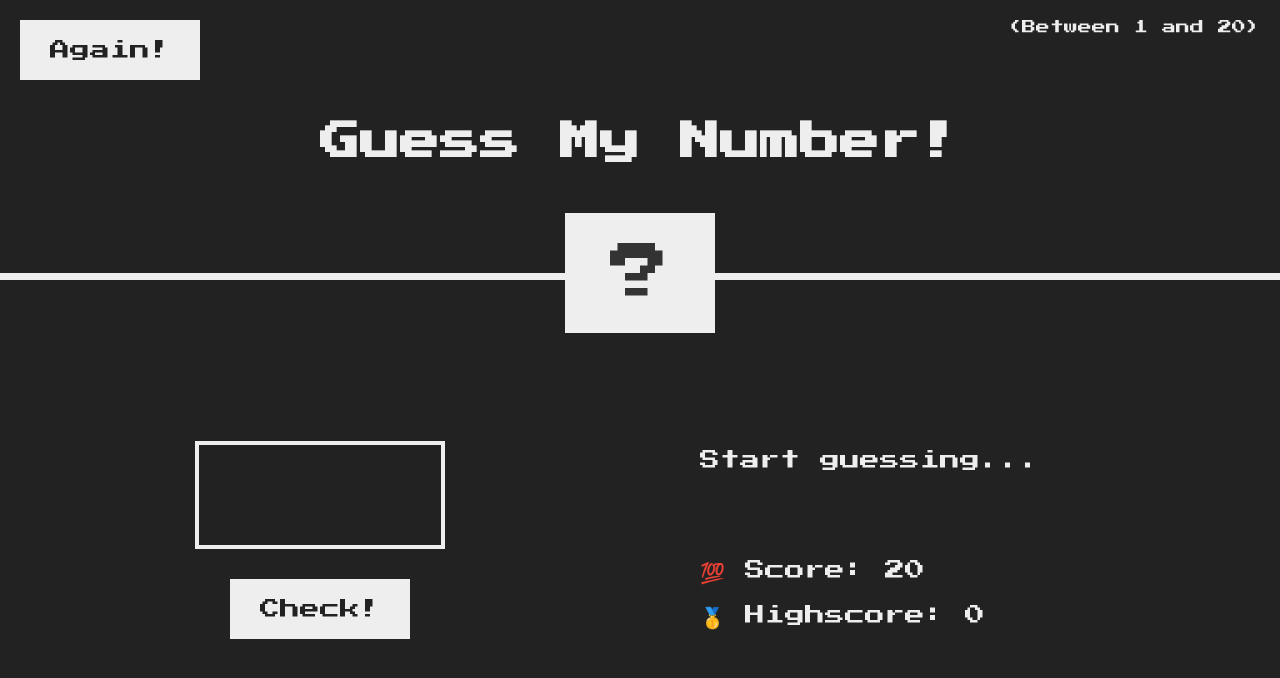
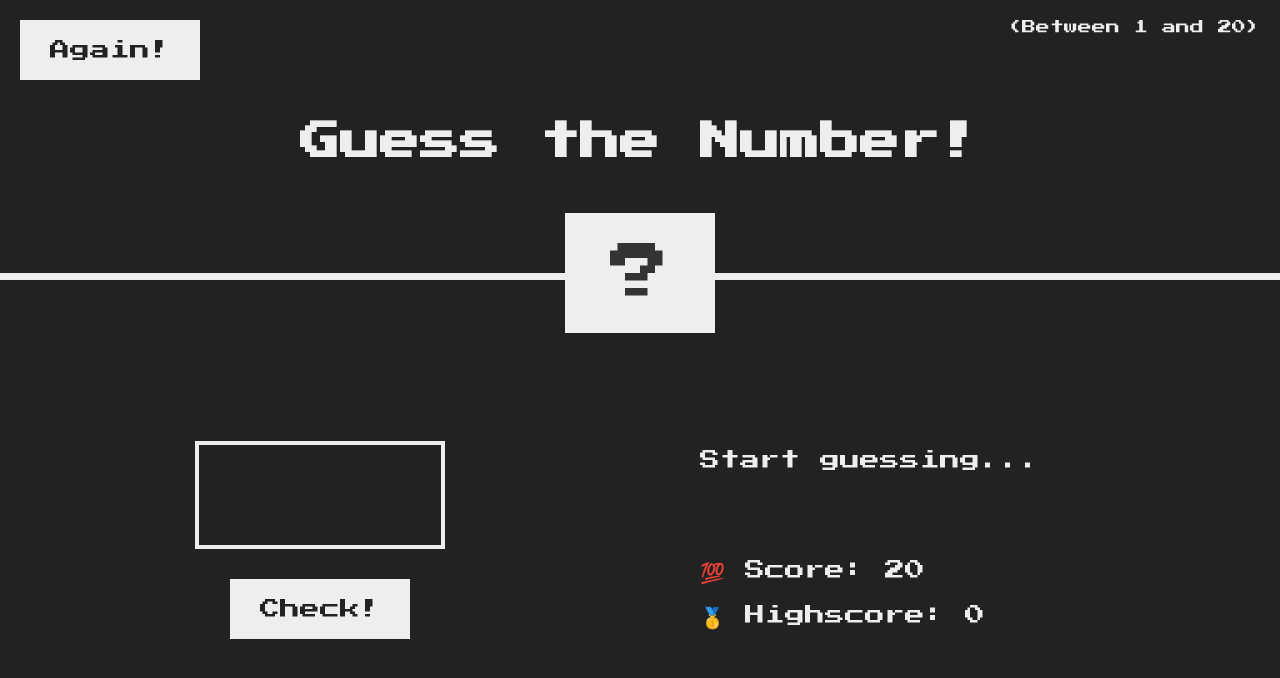
Before and after one commit to ghazalazameer/Guess-My-Number, a plain HTML site: page index.html in a window 1280 px wide. Drawn offline with Linux system fonts and the light colour scheme.

Commit message:
edit the name of the game

```diff
--- a/index.html
+++ b/index.html
@@ -11,7 +11,7 @@
 
 <body>
     <header>
-        <h1>Guess My Number!</h1>
+        <h1>Guess the Number!</h1>
         <p class="between">(Between 1 and 20)</p>
         <button class="btn again">Again!</button>
         <div class="number">?</div>
```
